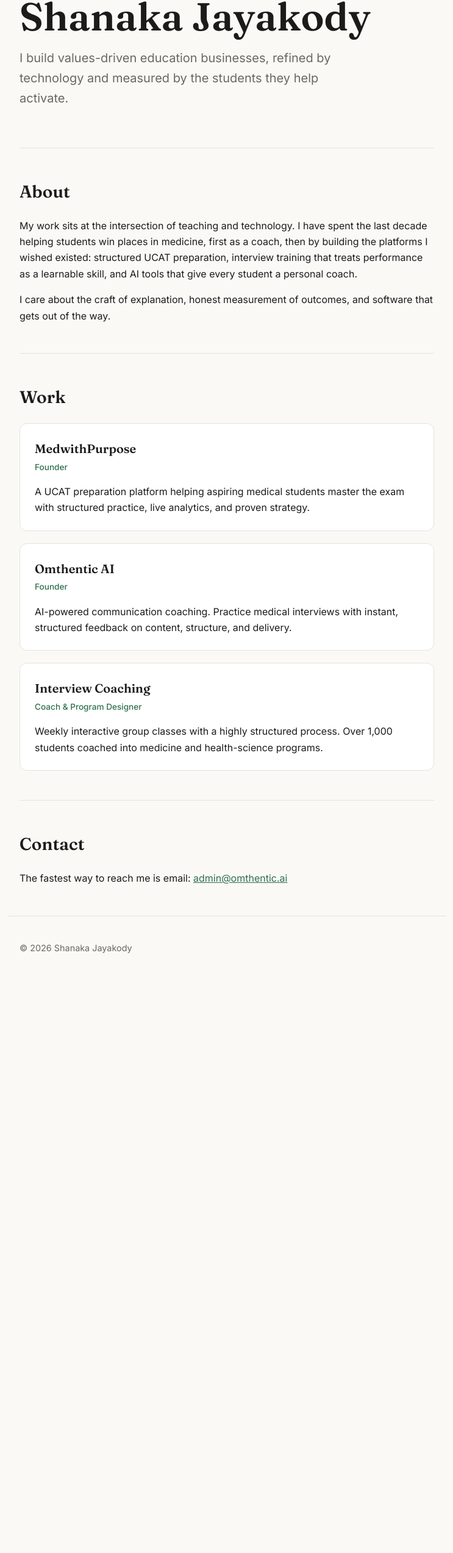
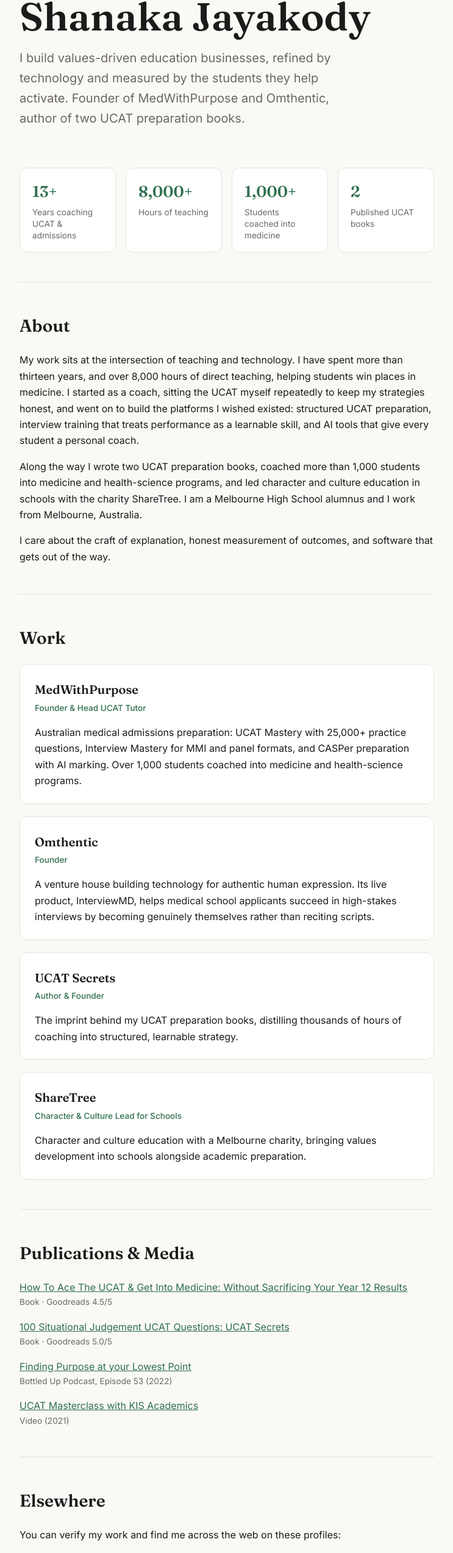
Before and after one commit to ShanakaJayakody/shanakajayakody.com, a React (Vite) app: page / in a window 1280 px wide. Shown: the part 202-2749 px from the top of the page at 61% size, without its empty margins (268-1011 px from the left). Before the commit the page ends 1808 px from the top, so only its background shows below. Built offline with nearby package versions, Linux system fonts and the light colour scheme.

Commit message:
Rebuild site around E-E-A-T: stats, ventures, publications, profiles, JSON-LD schema, sitemap

```diff
--- a/index.html
+++ b/index.html
@@ -3,18 +3,104 @@
   <head>
     <meta charset="UTF-8" />
     <meta name="viewport" content="width=device-width, initial-scale=1.0" />
-    <title>Shanaka Jayakody | Educator &amp; Builder</title>
+    <title>Shanaka Jayakody | UCAT Coach, Education Founder &amp; Builder (Melbourne)</title>
     <meta
       name="description"
-      content="Shanaka Jayakody builds values-driven education businesses: UCAT preparation, medical admissions coaching, and AI-powered learning tools."
+      content="Shanaka Jayakody is a Melbourne-based educator and founder of MedWithPurpose and Omthentic. 13+ years coaching UCAT and medical interviews, 1,000+ students placed into medicine, author of two UCAT preparation books."
     />
-    <meta property="og:title" content="Shanaka Jayakody | Educator &amp; Builder" />
+    <link rel="canonical" href="https://shanakajayakody.vercel.app/" />
+    <meta name="robots" content="index, follow, max-image-preview:large" />
+    <meta name="author" content="Shanaka Jayakody" />
+
+    <meta property="og:title" content="Shanaka Jayakody | UCAT Coach, Education Founder &amp; Builder" />
     <meta
       property="og:description"
-      content="Values-driven education businesses: UCAT preparation, medical admissions coaching, and AI-powered learning tools."
+      content="Melbourne-based educator and founder of MedWithPurpose and Omthentic. 13+ years of UCAT and medical interview coaching, 1,000+ students placed into medicine, author of two UCAT books."
     />
-    <meta property="og:type" content="website" />
-    <meta property="og:url" content="https://shanakajayakody.com" />
+    <meta property="og:type" content="profile" />
+    <meta property="og:url" content="https://shanakajayakody.vercel.app/" />
+    <meta property="og:site_name" content="Shanaka Jayakody" />
+    <meta name="twitter:card" content="summary" />
+    <meta name="twitter:title" content="Shanaka Jayakody | UCAT Coach, Education Founder &amp; Builder" />
+    <meta
+      name="twitter:description"
+      content="Melbourne-based educator and founder of MedWithPurpose and Omthentic. 13+ years of UCAT and medical interview coaching."
+    />
+
+    <script type="application/ld+json">
+    {
+      "@context": "https://schema.org",
+      "@type": "Person",
+      "@id": "https://shanakajayakody.vercel.app/#person",
+      "name": "Shanaka Jayakody",
+      "url": "https://shanakajayakody.vercel.app/",
+      "email": "mailto:admin@omthentic.ai",
+      "jobTitle": "Founder and Education Entrepreneur",
+      "description": "Melbourne-based educator and founder building values-driven education businesses. 13+ years coaching UCAT and medical school interviews, over 1,000 students coached into medicine and health-science programs, author of two UCAT preparation books.",
+      "address": {
+        "@type": "PostalAddress",
+        "addressLocality": "Melbourne",
+        "addressRegion": "VIC",
+        "addressCountry": "AU"
+      },
+      "alumniOf": {
+        "@type": "EducationalOrganization",
+        "name": "Melbourne High School"
+      },
+      "knowsAbout": [
+        "UCAT preparation",
+        "Medical school admissions",
+        "Medical school interviews",
+        "Multiple Mini Interviews (MMI)",
+        "CASPer test preparation",
+        "Education technology",
+        "AI-powered learning tools",
+        "Character education"
+      ],
+      "founder": [
+        {
+          "@type": "Organization",
+          "name": "MedWithPurpose",
+          "url": "https://medwithpurpose.com"
+        },
+        {
+          "@type": "Organization",
+          "name": "Omthentic",
+          "url": "https://omthentic.ai"
+        }
+      ],
+      "author": [
+        {
+          "@type": "Book",
+          "name": "How To Ace The UCAT & Get Into Medicine: Without Sacrificing Your Year 12 Results"
+        },
+        {
+          "@type": "Book",
+          "name": "100 Situational Judgement UCAT Questions: UCAT Secrets"
+        }
+      ],
+      "sameAs": [
+        "https://www.linkedin.com/in/shanakajayakody/",
+        "https://github.com/ShanakaJayakody",
+        "https://www.skool.com/@shanaka-jayakody",
+        "https://www.goodreads.com/author/show/18843327.Shanaka_Jayakody",
+        "https://www.facebook.com/shanakawithpurpose/",
+        "https://www.instagram.com/shanakaj17/",
+        "https://medium.com/@shanaka.j17"
+      ]
+    }
+    </script>
+    <script type="application/ld+json">
+    {
+      "@context": "https://schema.org",
+      "@type": "WebSite",
+      "@id": "https://shanakajayakody.vercel.app/#website",
+      "url": "https://shanakajayakody.vercel.app/",
+      "name": "Shanaka Jayakody",
+      "publisher": { "@id": "https://shanakajayakody.vercel.app/#person" }
+    }
+    </script>
+
     <link rel="icon" type="image/svg+xml" href="/favicon.svg" />
     <link rel="preconnect" href="https://fonts.googleapis.com" />
     <link rel="preconnect" href="https://fonts.gstatic.com" crossorigin />
@@ -25,6 +111,15 @@
   </head>
   <body>
     <div id="root"></div>
+    <noscript>
+      <h1>Shanaka Jayakody</h1>
+      <p>
+        Melbourne-based educator and founder of MedWithPurpose and Omthentic.
+        13+ years coaching UCAT and medical school interviews, over 1,000
+        students coached into medicine and health-science programs, author of
+        two UCAT preparation books. Contact: admin@omthentic.ai
+      </p>
+    </noscript>
     <script type="module" src="/src/main.tsx"></script>
   </body>
 </html>
--- a/src/App.tsx
+++ b/src/App.tsx
@@ -1,22 +1,76 @@
-const projects = [
+const stats = [
+  { value: "13+", label: "Years coaching UCAT & admissions" },
+  { value: "8,000+", label: "Hours of teaching" },
+  { value: "1,000+", label: "Students coached into medicine" },
+  { value: "2", label: "Published UCAT books" },
+];
+
+const ventures = [
   {
-    name: "MedwithPurpose",
-    role: "Founder",
+    name: "MedWithPurpose",
+    role: "Founder & Head UCAT Tutor",
+    url: "https://medwithpurpose.com",
     description:
-      "A UCAT preparation platform helping aspiring medical students master the exam with structured practice, live analytics, and proven strategy.",
+      "Australian medical admissions preparation: UCAT Mastery with 25,000+ practice questions, Interview Mastery for MMI and panel formats, and CASPer preparation with AI marking. Over 1,000 students coached into medicine and health-science programs.",
   },
   {
-    name: "Omthentic AI",
+    name: "Omthentic",
     role: "Founder",
+    url: "https://omthentic.ai",
     description:
-      "AI-powered communication coaching. Practice medical interviews with instant, structured feedback on content, structure, and delivery.",
+      "A venture house building technology for authentic human expression. Its live product, InterviewMD, helps medical school applicants succeed in high-stakes interviews by becoming genuinely themselves rather than reciting scripts.",
   },
   {
-    name: "Interview Coaching",
-    role: "Coach & Program Designer",
+    name: "UCAT Secrets",
+    role: "Author & Founder",
+    url: "https://www.goodreads.com/author/show/18843327.Shanaka_Jayakody",
     description:
-      "Weekly interactive group classes with a highly structured process. Over 1,000 students coached into medicine and health-science programs.",
+      "The imprint behind my UCAT preparation books, distilling thousands of hours of coaching into structured, learnable strategy.",
   },
+  {
+    name: "ShareTree",
+    role: "Character & Culture Lead for Schools",
+    url: "https://sharetree.org",
+    description:
+      "Character and culture education with a Melbourne charity, bringing values development into schools alongside academic preparation.",
+  },
+];
+
+const publications = [
+  {
+    title:
+      "How To Ace The UCAT & Get Into Medicine: Without Sacrificing Your Year 12 Results",
+    meta: "Book · Goodreads 4.5/5",
+    url: "https://www.goodreads.com/author/show/18843327.Shanaka_Jayakody",
+  },
+  {
+    title: "100 Situational Judgement UCAT Questions: UCAT Secrets",
+    meta: "Book · Goodreads 5.0/5",
+    url: "https://www.goodreads.com/author/show/18843327.Shanaka_Jayakody",
+  },
+  {
+    title: "Finding Purpose at your Lowest Point",
+    meta: "Bottled Up Podcast, Episode 53 (2022)",
+    url: "https://podcasts.apple.com/nz/podcast/id1524876519?i=1000575427726",
+  },
+  {
+    title: "UCAT Masterclass with KIS Academics",
+    meta: "Video (2021)",
+    url: "https://www.youtube.com/watch?v=_XZzB27Y9Qg",
+  },
+];
+
+const profiles = [
+  { name: "LinkedIn", url: "https://www.linkedin.com/in/shanakajayakody/" },
+  { name: "GitHub", url: "https://github.com/ShanakaJayakody" },
+  { name: "Skool", url: "https://www.skool.com/@shanaka-jayakody" },
+  {
+    name: "Goodreads",
+    url: "https://www.goodreads.com/author/show/18843327.Shanaka_Jayakody",
+  },
+  { name: "Facebook", url: "https://www.facebook.com/shanakawithpurpose/" },
+  { name: "Instagram", url: "https://www.instagram.com/shanakaj17/" },
+  { name: "Medium", url: "https://medium.com/@shanaka.j17" },
 ];
 
 export default function App() {
@@ -26,32 +80,52 @@
         <a className="nav-name" href="#top">
           SJ
         </a>
-        <nav>
+        <nav aria-label="Primary">
           <a href="#about">About</a>
           <a href="#work">Work</a>
+          <a href="#publications">Publications</a>
           <a href="#contact">Contact</a>
         </nav>
       </header>
 
       <main id="top">
         <section className="hero">
-          <p className="kicker">Educator · Founder · Builder</p>
+          <p className="kicker">Educator · Founder · Builder · Melbourne, Australia</p>
           <h1>Shanaka Jayakody</h1>
           <p className="lede">
             I build values-driven education businesses, refined by technology
-            and measured by the students they help activate.
+            and measured by the students they help activate. Founder of
+            MedWithPurpose and Omthentic, author of two UCAT preparation books.
           </p>
+        </section>
+
+        <section className="stats" aria-label="Experience at a glance">
+          {stats.map((s) => (
+            <div key={s.label} className="stat">
+              <span className="stat-value">{s.value}</span>
+              <span className="stat-label">{s.label}</span>
+            </div>
+          ))}
         </section>
 
         <section id="about" className="section">
           <h2>About</h2>
           <p>
             My work sits at the intersection of teaching and technology. I have
-            spent the last decade helping students win places in medicine,
-            first as a coach, then by building the platforms I wished existed:
+            spent more than thirteen years, and over 8,000 hours of direct
+            teaching, helping students win places in medicine. I started as a
+            coach, sitting the UCAT myself repeatedly to keep my strategies
+            honest, and went on to build the platforms I wished existed:
             structured UCAT preparation, interview training that treats
             performance as a learnable skill, and AI tools that give every
             student a personal coach.
+          </p>
+          <p>
+            Along the way I wrote two UCAT preparation books, coached more than
+            1,000 students into medicine and health-science programs, and led
+            character and culture education in schools with the charity
+            ShareTree. I am a Melbourne High School alumnus and I work from
+            Melbourne, Australia.
           </p>
           <p>
             I care about the craft of explanation, honest measurement of
@@ -62,14 +136,47 @@
         <section id="work" className="section">
           <h2>Work</h2>
           <div className="projects">
-            {projects.map((p) => (
+            {ventures.map((p) => (
               <article key={p.name} className="project">
-                <h3>{p.name}</h3>
+                <h3>
+                  <a href={p.url} rel="me">
+                    {p.name}
+                  </a>
+                </h3>
                 <p className="project-role">{p.role}</p>
                 <p>{p.description}</p>
               </article>
             ))}
           </div>
+        </section>
+
+        <section id="publications" className="section">
+          <h2>Publications &amp; Media</h2>
+          <ul className="pub-list">
+            {publications.map((p) => (
+              <li key={p.title}>
+                <a href={p.url}>{p.title}</a>
+                <span className="pub-meta">{p.meta}</span>
+              </li>
+            ))}
+          </ul>
+        </section>
+
+        <section id="elsewhere" className="section">
+          <h2>Elsewhere</h2>
+          <p>
+            You can verify my work and find me across the web on these
+            profiles:
+          </p>
+          <ul className="profile-list">
+            {profiles.map((p) => (
+              <li key={p.name}>
+                <a href={p.url} rel="me">
+                  {p.name}
+                </a>
+              </li>
+            ))}
+          </ul>
         </section>
 
         <section id="contact" className="section">
@@ -82,7 +189,9 @@
       </main>
 
       <footer className="footer">
-        <p>© {new Date().getFullYear()} Shanaka Jayakody</p>
+        <p>
+          © {new Date().getFullYear()} Shanaka Jayakody · Melbourne, Australia
+        </p>
       </footer>
     </>
   );
--- a/src/styles.css
+++ b/src/styles.css
@@ -102,6 +102,36 @@
   max-width: 34rem;
 }
 
+.stats {
+  display: grid;
+  grid-template-columns: repeat(auto-fit, minmax(140px, 1fr));
+  gap: 1rem;
+  padding: 0 0 3rem;
+}
+
+.stat {
+  background: var(--card);
+  border: 1px solid var(--border);
+  border-radius: 12px;
+  padding: 1.1rem 1.25rem;
+  display: flex;
+  flex-direction: column;
+}
+
+.stat-value {
+  font-family: var(--font-display);
+  font-weight: 600;
+  font-size: 1.6rem;
+  color: var(--accent);
+}
+
+.stat-label {
+  color: var(--muted);
+  font-size: 0.85rem;
+  line-height: 1.4;
+  margin-top: 0.2rem;
+}
+
 .section {
   padding: 3rem 0;
   border-top: 1px solid var(--border);
@@ -143,6 +173,55 @@
   margin-bottom: 0.6rem;
 }
 
+.project h3 a {
+  color: var(--fg);
+  text-decoration: none;
+}
+
+.project h3 a:hover {
+  color: var(--accent);
+}
+
+.pub-list {
+  list-style: none;
+  padding: 0;
+  display: grid;
+  gap: 1rem;
+}
+
+.pub-list li {
+  display: flex;
+  flex-direction: column;
+}
+
+.pub-meta {
+  color: var(--muted);
+  font-size: 0.85rem;
+}
+
+.profile-list {
+  list-style: none;
+  padding: 0;
+  margin-top: 1rem;
+  display: flex;
+  flex-wrap: wrap;
+  gap: 0.6rem;
+}
+
+.profile-list a {
+  display: inline-block;
+  background: var(--card);
+  border: 1px solid var(--border);
+  border-radius: 999px;
+  padding: 0.35rem 0.9rem;
+  text-decoration: none;
+  font-size: 0.9rem;
+}
+
+.profile-list a:hover {
+  border-color: var(--accent);
+}
+
 a {
   color: var(--accent);
 }
```
Also changed, not shown: public/robots.txt (added), 1 other file (tests, documents, lock files or other folders).
